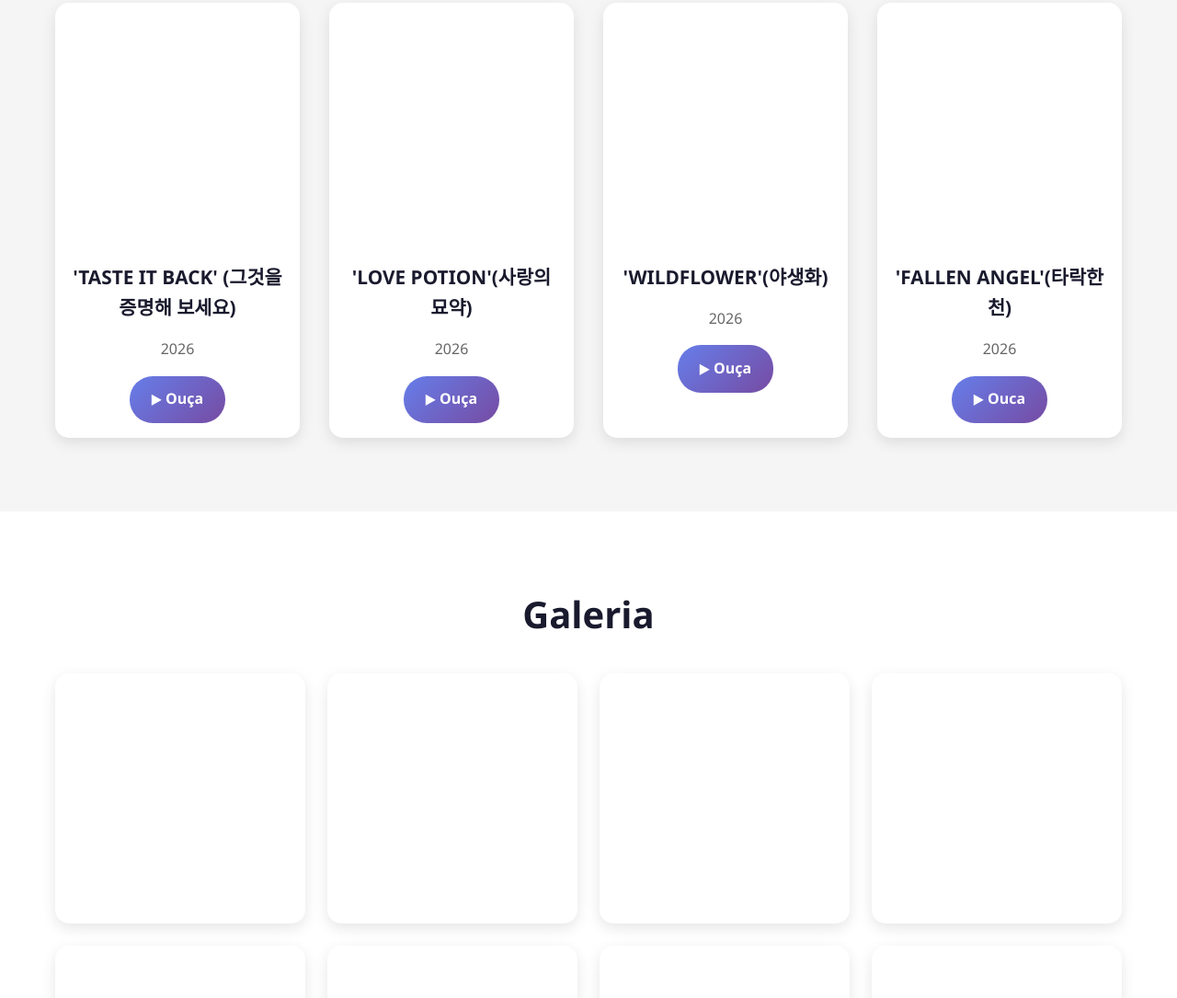
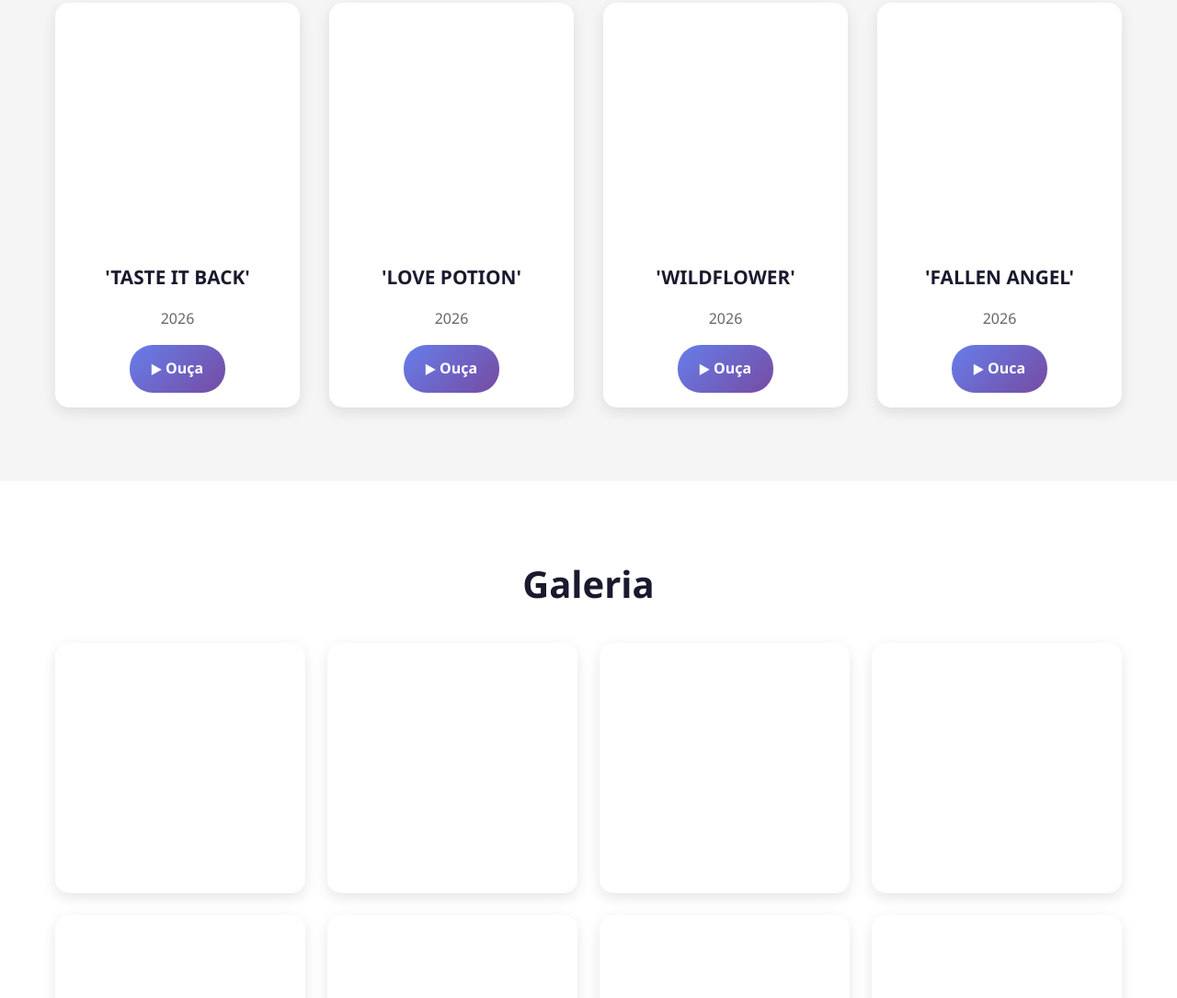
Before and after one commit to CodingNexuss/noctra, a plain HTML site: page index.html in a window 1280 px wide. Shown: the part 2335-3420 px from the top of the page at 92% size. Drawn offline with Linux system fonts and the light colour scheme.

Commit message:
Remove Korean translations from song titles

```diff
--- a/index.html
+++ b/index.html
@@ -92,25 +92,25 @@
             <div class="music-grid">
                 <div class="music-card" data-album="Mystic Hearts">
                     <div class="album-art"></div>
-                    <h3>'TASTE IT BACK' (그것을 증명해 보세요)</h3>
+                    <h3>'TASTE IT BACK' </h3>
                     <p>2026</p>
                     <a href="https://youtu.be/svI8lp9AUMU?si=6btltsVZhJAY3t0E" class="play-btn" target="_blank" rel="noopener noreferrer" aria-label="Ouvir TASTE IT BACK no YouTube">▶ Ouça</a>
                 </div>
                 <div class="music-card" data-album="Mystic Hearts">
                     <div class="album-art"></div>
-                    <h3>'LOVE POTION'(사랑의 묘약)</h3>
+                    <h3>'LOVE POTION'</h3>
                     <p>2026</p>
                     <a href="https://youtu.be/1ydMJqvqI_Q?si=it03Qdr_HWybNpj-" class="play-btn" target="_blank" rel="noopener noreferrer" aria-label="Ouvir LOVE POTION no YouTube">▶ Ouça</a>
                 </div>
                 <div class="music-card" data-album="Mystic Hearts">
                     <div class="album-art"></div>
-                    <h3>'WILDFLOWER'(야생화)</h3>
+                    <h3>'WILDFLOWER'</h3>
                     <p>2026</p>
                     <a href="https://youtu.be/FgPKLKuedT8?si=8PnJgUqo8XYdSMQF" class="play-btn" target="_blank" rel="noopener noreferrer" aria-label="Ouvir WILDFLOWER no YouTube">▶ Ouça</a>
                 </div>
                 <div class="music-card" data-album="Mystic Hearts">
                     <div class="album-art"></div>
-                    <h3>'FALLEN ANGEL'(타락한 천)</h3>
+                    <h3>'FALLEN ANGEL'</h3>
                     <p>2026</p>
                     <a href="https://youtu.be/ZlZA5-IUKb8?si=dKIpnK21dwWMy5uZ" class="play-btn" target="_blank" rel="noopener noreferrer" aria-label="Ouvir FALLEN ANGEL no YouTube">▶ Ouca</a>
                 </div>
```
